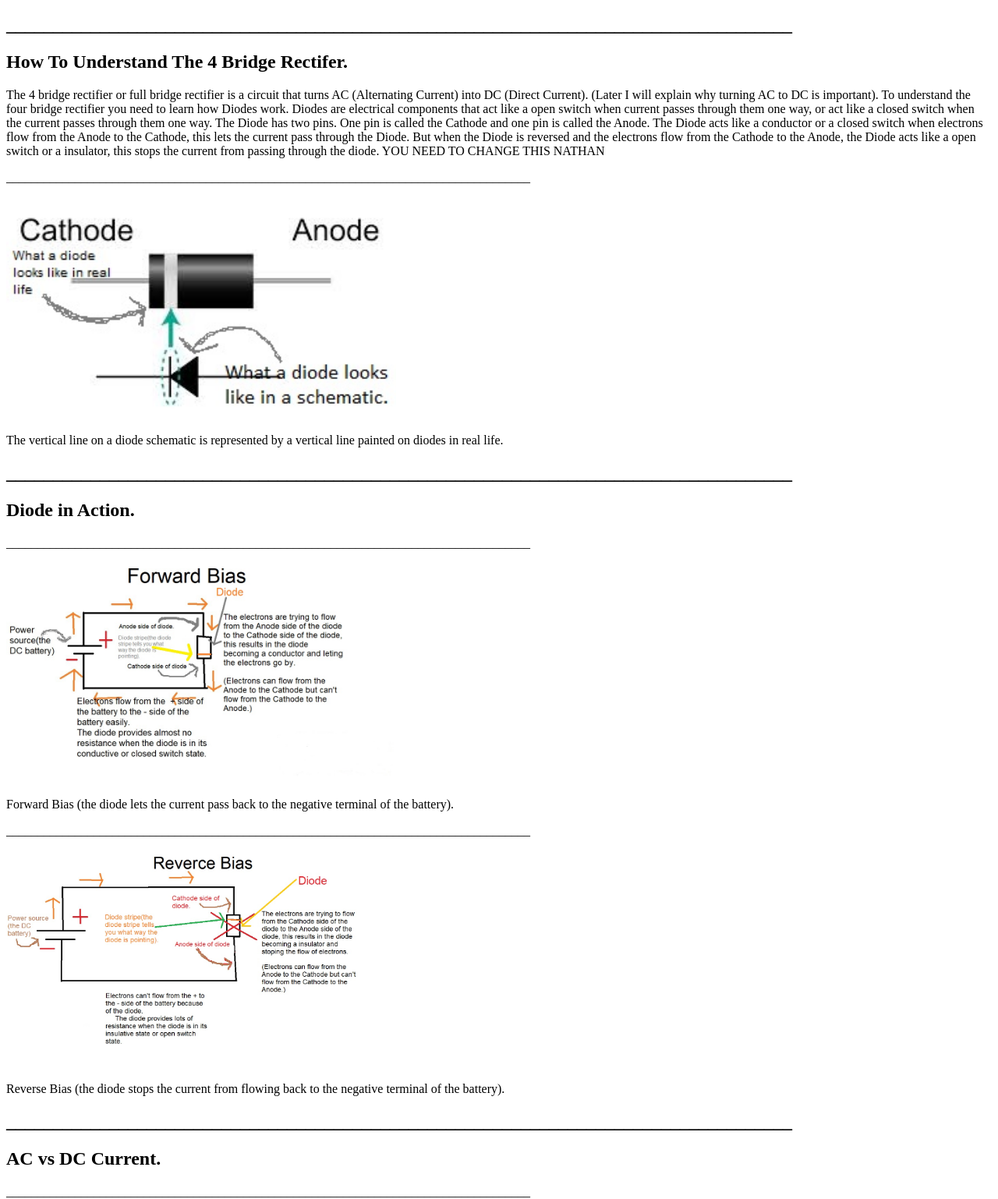
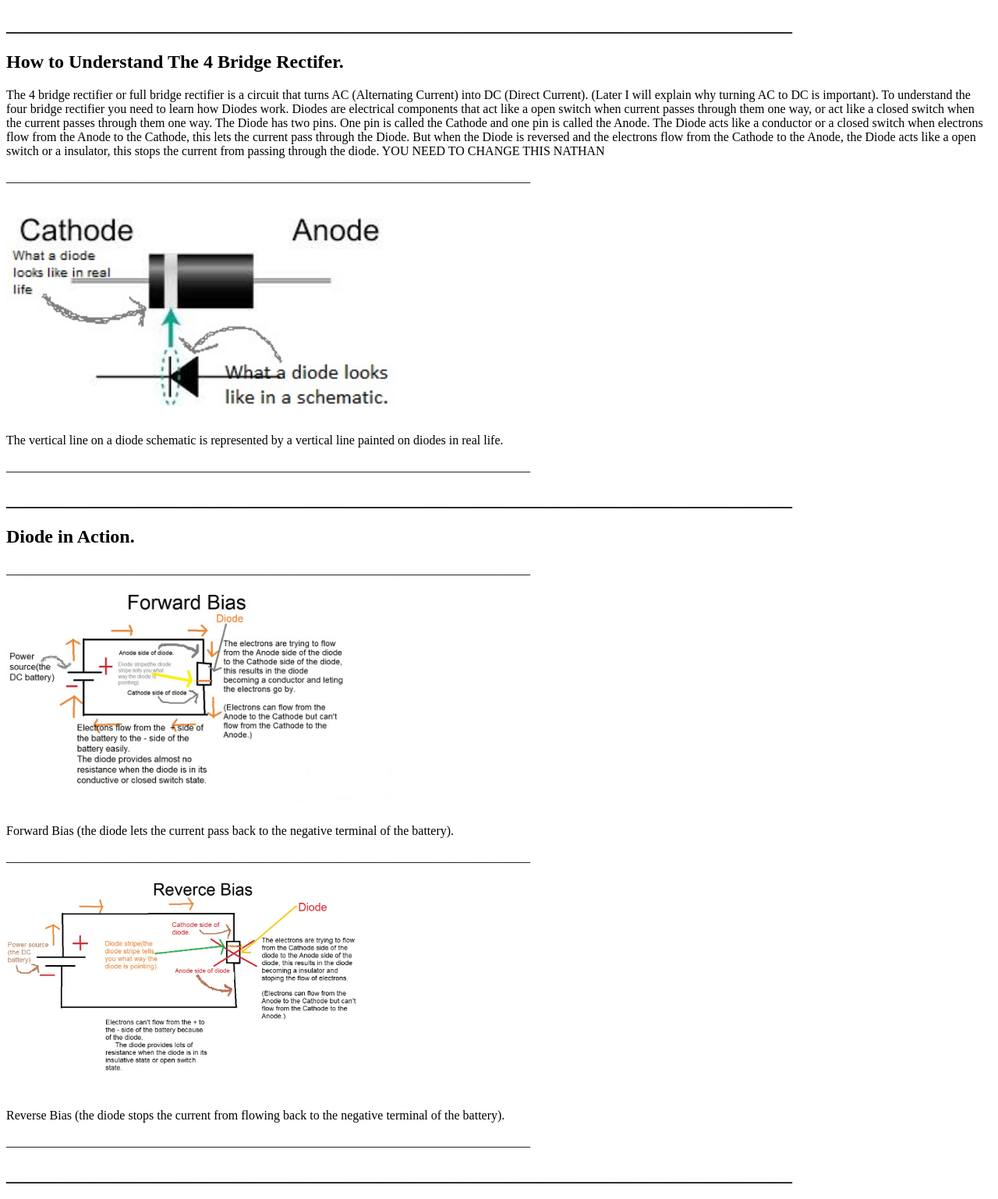
Before and after one commit to SailingDreamer/Four_Bridge_Rectifier, a plain HTML site: page slides/slide2.html in a window 1280 px wide. Shown: the part 61-1599 px from the top of the page at 78% size. Drawn offline with Linux system fonts and the light colour scheme.

Commit message:
Update slide2.html

```diff
--- a/slides/slide2.html
+++ b/slides/slide2.html
@@ -14,7 +14,7 @@
     <h2>
 
 <h2>
-    How To Understand The 4 Bridge Rectifer.
+    How to Understand The 4 Bridge Rectifer.
 </h2>
 
     <p>
@@ -38,6 +38,10 @@
 
     <p>
         The vertical line on a diode schematic is represented by a vertical line painted on diodes in real life.
+    </p>
+
+    <p>
+        ____________________________________________________________________________________
     </p>
 
     <h2>
@@ -72,6 +76,10 @@
         Reverse Bias (the diode stops the current from flowing back to the negative terminal of the battery).
     </p>
 
+    <p>
+        ____________________________________________________________________________________
+    </p>
+
     <h2>
         ____________________________________________________________________________________
     <h2>
@@ -94,6 +102,10 @@
 
     <p>
         <img src=../images/AC_Wave.jpg alt="Diagram of AC" width="500">
+    </p>
+
+    <p>
+        ____________________________________________________________________________________
     </p>
 
     <h2>
@@ -128,6 +140,10 @@
         <img src=../images/current_flowing_AC2.jpg alt="AC flowing right" width="500">
     </p>
 
+    <p>
+        ____________________________________________________________________________________
+    </p>
+
     <h2>
         ____________________________________________________________________________________
     <h2>
```
